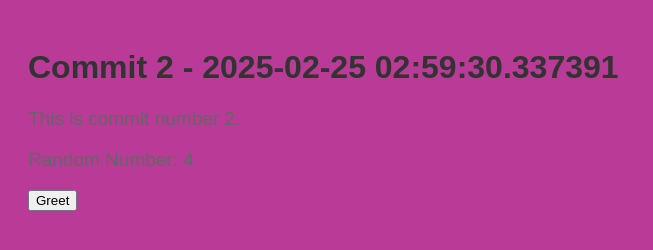
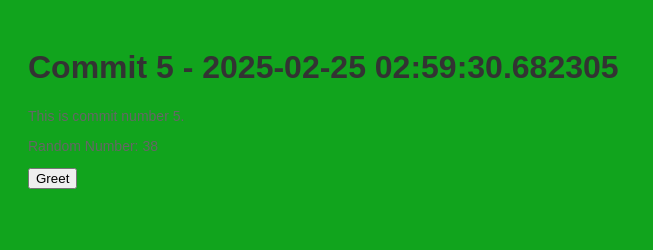
Before and after one commit to legbald0d/myrep-repo-20250225025924, a plain HTML site: page index.html in a window 1280 px wide. Shown: the whole page, without its empty margins (0-653 px from the left). Drawn offline with Linux system fonts and the light colour scheme.

Commit message:
📝 Commit 5 with HTML, CSS, and JS

```diff
--- a/index.html
+++ b/index.html
@@ -2,13 +2,13 @@
     <!DOCTYPE html>
     <html>
     <head>
-        <title>Commit 2 - 2025-02-25 02:59:30.337391</title>
+        <title>Commit 5 - 2025-02-25 02:59:30.682305</title>
         <link rel="stylesheet" href="style.css">
     </head>
     <body>
-        <h1>Commit 2 - 2025-02-25 02:59:30.337391</h1>
-        <p>This is commit number 2.</p>
-        <p>Random Number: 4</p>
+        <h1>Commit 5 - 2025-02-25 02:59:30.682305</h1>
+        <p>This is commit number 5.</p>
+        <p>Random Number: 38</p>
         <button onclick="greet()">Greet</button>
         <script src="script.js"></script>
     </body>
--- a/script.js
+++ b/script.js
@@ -2,4 +2,4 @@
     function greet() {
         alert('Hello from commit ' + commitNumber + '!');
     }
-    var commitNumber = 2;
+    var commitNumber = 5;
--- a/style.css
+++ b/style.css
@@ -1,7 +1,7 @@
 
     body {
         font-family: Arial, sans-serif;
-        background-color: #b93a97;
+        background-color: #11a41d;
         padding: 20px;
     }
     h1 {
@@ -9,5 +9,5 @@
     }
     p {
         color: #666;
-        font-size: 19px;
+        font-size: 14px;
     }
```
